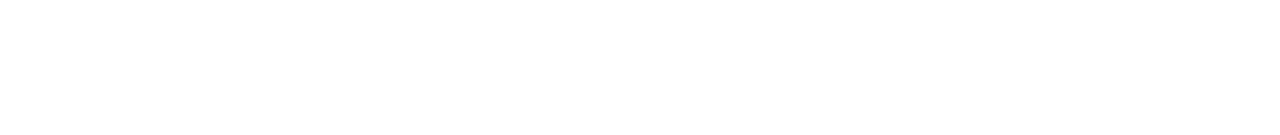
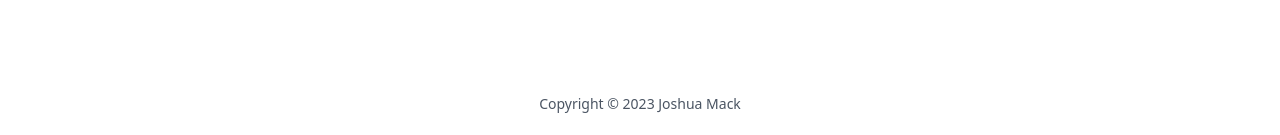
Before and after one commit to mackjoshua/google-clone, a Next.js app: page / in a window 1280 px wide. Shown: the part 662-797 px from the top of the page. Built offline with nearby package versions, Linux system fonts and the light colour scheme; no server answers.

Commit message:
Footer created

```diff
--- /dev/null
+++ b/components/Footer.js
@@ -0,0 +1,9 @@
+import React from 'react'
+
+export default function Footer() {
+  return (
+    <footer className='absolute bottom-0 left-[50%] translate-x-[-50%] whitespace-nowrap p-6 text-sm text-gray-600'>
+        <p>Copyright &copy; {new Date().getFullYear()} Joshua Mack</p>
+    </footer>
+  )
+}
--- a/pages/index.js
+++ b/pages/index.js
@@ -2,6 +2,7 @@ import Head from 'next/head'
 import { Inter } from '@next/font/google'
 import Header from '@/components/Header'
 import Image from 'next/image'
+import Footer from '@/components/Footer'
 import {MagnifyingGlassIcon, MicrophoneIcon, BeakerIcon} from "@heroicons/react/24/solid"
 
 const inter = Inter({ subsets: ['latin'] })
@@ -34,6 +35,7 @@ export default function Home() {
           <button className='btn'>Surprise Me!</button>
         </div>
       </form>
+      <Footer/>
     </>
   )
 }
```
